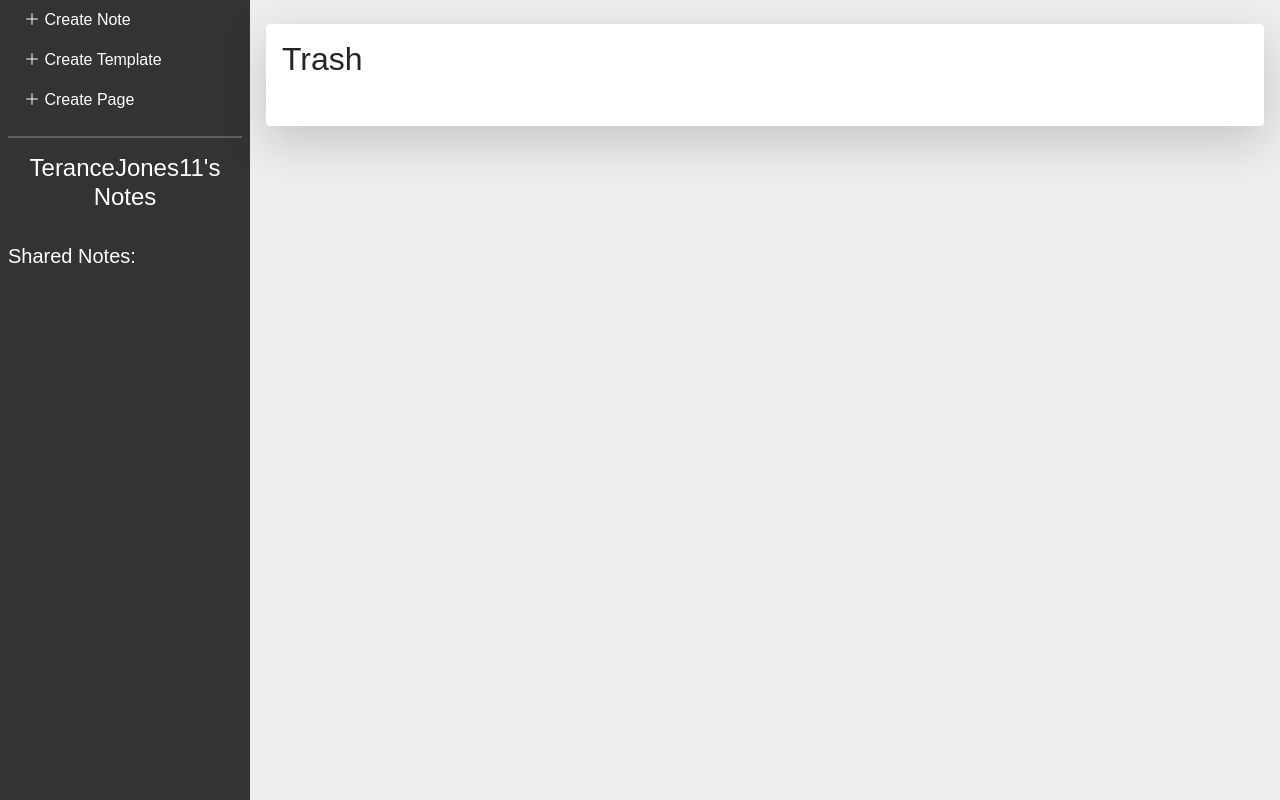
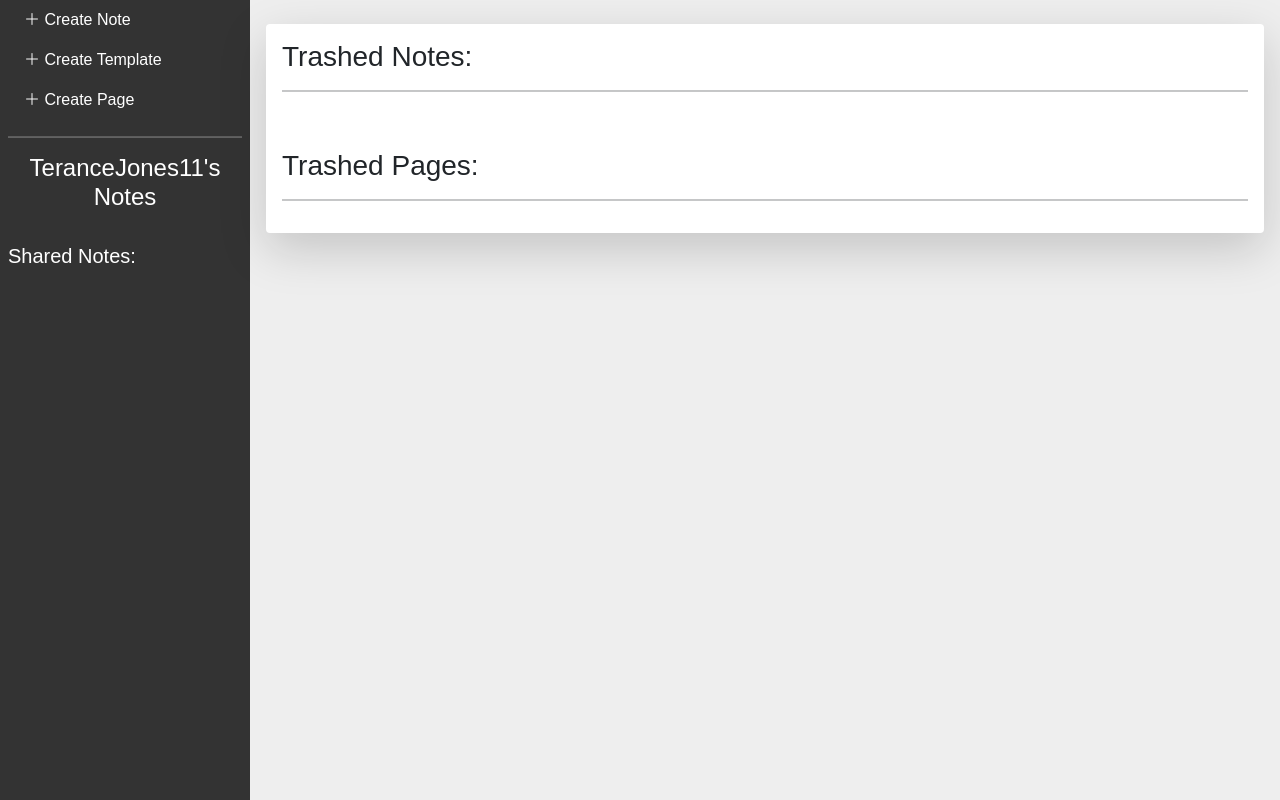
Before and after one commit to FardinHaque60/Scribe, a Flask app: page /trash in a window 1280 px wide. Shown: the part 56-856 px from the top of the page. Run offline with Flask 3, Linux system fonts and the light colour scheme; a user stored in the database is signed in; data comes from the database, SQL or seed files in the repository; some libraries are stand-ins or nearby versions.

Commit message:
better formating for trash page

```diff
--- a/app/templates/trash_folder.html
+++ b/app/templates/trash_folder.html
@@ -1,10 +1,10 @@
 {% extends "home.html" %}
 
 {% block content%}
-    <h2>Trash</h2><br>
+
 
     <!-- displays user a message when note is trashed (& when there is an error moving to trash), deleted & recovered-->
-    {% with messages = get_flashed_messages(category_filter=["deletionSuccess", "recoverySuccess", "trashSuccess", "trashError"]) %}
+    {% with messages = get_flashed_messages(category_filter=["deletionSuccess", "recoverySuccess", "trashSuccess", "trashError", "pgdeletionSuccess", "pgrecoverySuccess", "noteInPgSuccess","DelnoteInPgSuccess"]) %}
         {% if messages %}
             {% for message in messages%}
                 <div class="alert alert-success alert-dismissible fade show" role="alert">
@@ -17,13 +17,18 @@
         {% endif %}
     {% endwith %}
 
+    <h3>Trashed Notes:<h3><hr>
         {% for notes in trashed_notes%}
             <form method="post" action="{{ url_for('note_man',note_id=notes.id) }}" onsubmit="return myFunction();">
                 {{ form.hidden_tag() }}
 
                 <div class="row mb-2">
                     <div class="col" style="font-size: 20px;"> <a href="{{ url_for('view_note', note_id=notes.id) }}">
-                    {{ notes.title }}</a></div>
+                        {{ notes.title }}</a><br>
+                        <small>Date: {{ notes.trashed_time.strftime("%m-%d-%y") }}</small> <br>
+                        <small>Page: {{notes.page }} </small>
+
+                    </div>
                     <div class="col-auto">
 
                         {{ form.recover_note(class="btn btn-primary") }}
@@ -32,14 +37,32 @@
                     </div>
                 </div>
             </form>
+        {%endfor%}
 
+    <br><h3>Trashed Pages:<h3><hr>
+        {% for pages in trashed_pages%}
+            <form method="post" action="{{ url_for('page_man',page_id=pages.id) }}" onsubmit="return myFunction();">
+                {{ form.hidden_tag() }}
+
+                <div class="row mb-2">
+                    <div class="col" style="font-size: 20px;"> <a href="{{ url_for('view_page', page_id=pages.id) }}">
+                        {{ pages.title }}</a></br>
+                        <small>Date: {{ pages.trashed_time.strftime("%m-%d-%y") }}</small> <br>
+                        <small>ID: {{ pages.id }}</small> <br>
+                    </div>
+                    <div class="col-auto">
+
+                        {{ form.recover_note(class="btn btn-primary") }}
+                        {{ form.delete(class="btn btn-danger") }}
+                    </div>
+                </div>
+            </form>
+        {%endfor%}
 
     <script>
         function myFunction() {
             var result = confirm("Are you sure you want to do this action?");
             return result;
         }
-
     </script>
-    {%endfor%}
 {% endblock %}
```
Lines whose indentation alone changed are shown as unchanged.
